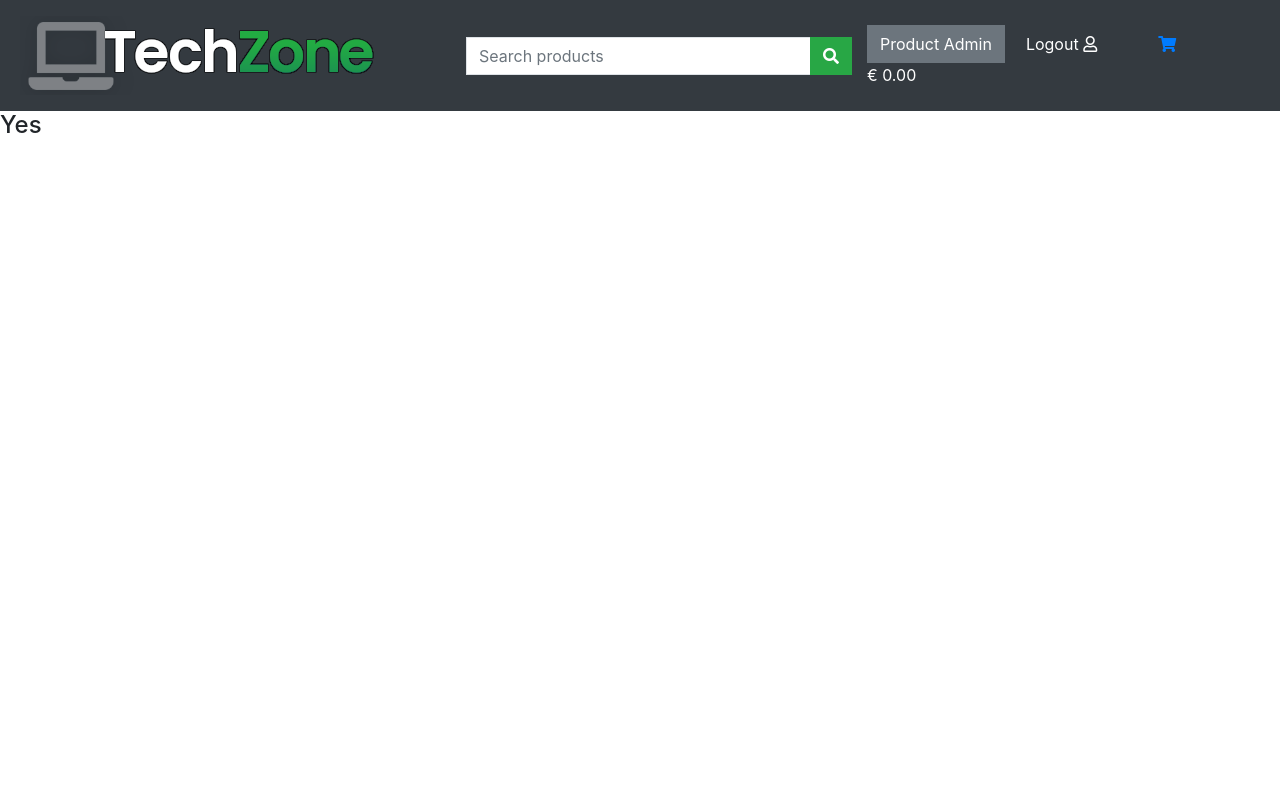
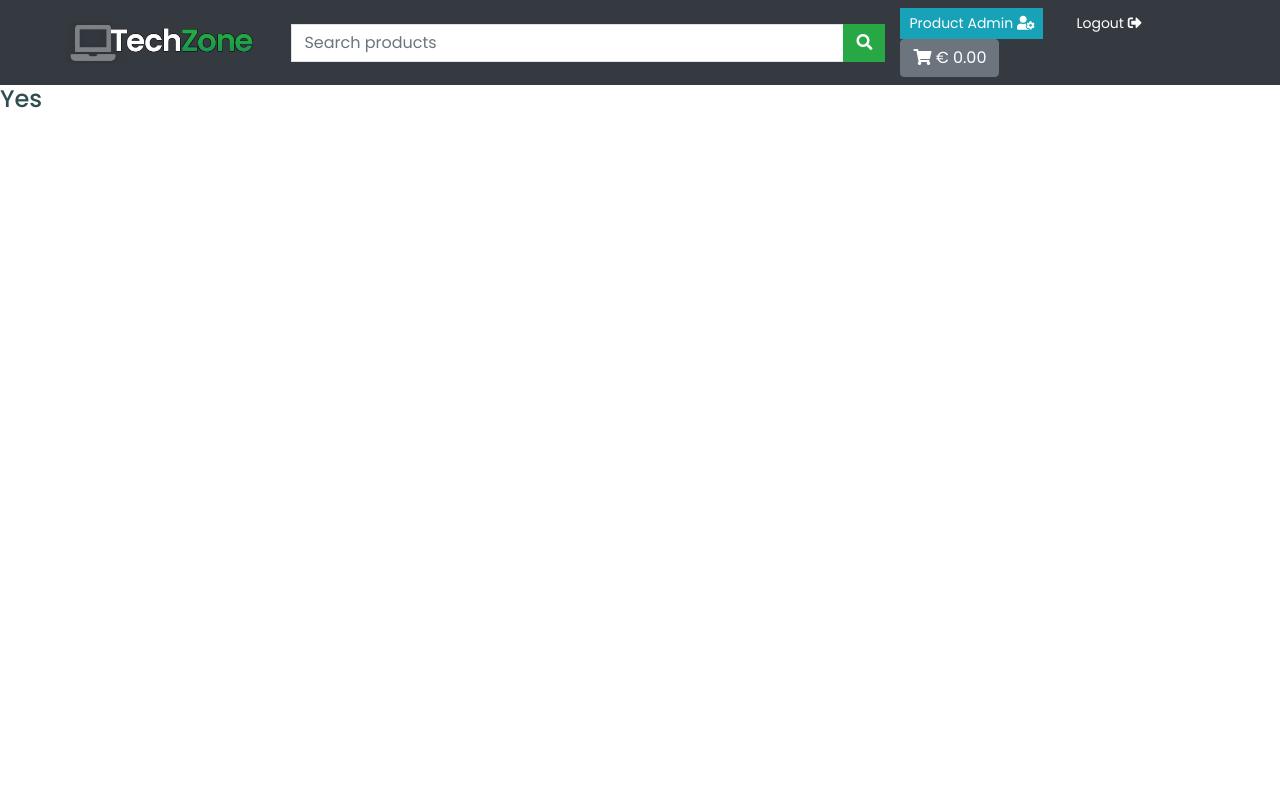
Before and after one commit to testgitpodcistudent/milestone-4-copy, a Django app: page / in a window 1280 px wide. Run offline with Django 3.2, Linux system fonts and the light colour scheme; a user stored in the database is signed in; some libraries are stand-ins or nearby versions.

Commit message:
navbar complete

```diff
--- /dev/null
+++ b/static/css/base.css
@@ -0,0 +1,75 @@
+/* fonts */
+@import url('https://fonts.googleapis.com/css2?family=Poppins:ital,wght@0,100;0,200;0,300;0,400;0,500;0,600;0,700;0,800;0,900;1,100;1,200;1,300;1,400;1,500;1,600;1,700;1,800;1,900&display=swap');
+
+html {
+    height: 100%;
+}
+
+body {
+    background-size: cover;
+    height: calc(100vh - 164px);
+    color: darkslategray;
+    font-family: 'Poppins', sans-serif !important;
+}
+
+.nav-logo {
+    height:45px;
+}
+
+#navbar-open-icon, #navbar-close-icon {
+    height:30px;
+    width: 30px;
+    font-size: 2rem;
+}
+
+.navbar-toggler {
+    border: 0px;
+}
+
+.navbar-toggler:focus {
+    outline: none !important;
+}
+
+
+.hidden {
+    display:none !important;
+}
+
+/* animations */
+/* Sink - from https://github.com/IanLunn/Hover/blob/master/css/hover.css */
+.hvr-sink {
+    display: inline-block;
+    vertical-align: middle;
+    -webkit-transform: perspective(1px) translateZ(0);
+    transform: perspective(1px) translateZ(0);
+    box-shadow: 0 0 1px rgba(0, 0, 0, 0);
+    -webkit-transition-duration: 0.3s;
+    transition-duration: 0.3s;
+    -webkit-transition-property: transform;
+    transition-property: transform;
+    -webkit-transition-timing-function: ease-out;
+    transition-timing-function: ease-out;
+  }
+  .hvr-sink:hover, .hvr-sink:focus, .hvr-sink:active {
+    -webkit-transform: translateY(8px);
+    transform: translateY(8px);
+  }
+
+ /* Float - from https://github.com/IanLunn/Hover/blob/master/css/hover.css */
+.hvr-float {
+    display: inline-block;
+    vertical-align: middle;
+    -webkit-transform: perspective(1px) translateZ(0);
+    transform: perspective(1px) translateZ(0);
+    box-shadow: 0 0 1px rgba(0, 0, 0, 0);
+    -webkit-transition-duration: 0.3s;
+    transition-duration: 0.3s;
+    -webkit-transition-property: transform;
+    transition-property: transform;
+    -webkit-transition-timing-function: ease-out;
+    transition-timing-function: ease-out;
+  }
+  .hvr-float:hover, .hvr-float:focus, .hvr-float:active {
+    -webkit-transform: translateY(-8px);
+    transform: translateY(-8px);
+  }
--- /dev/null
+++ b/static/js/main.js
@@ -0,0 +1,19 @@
+/* Variables */
+var updateBtns = document.getElementsByClassName('update-cart')
+
+/* Toggle navbar-toggler icon between "bars" and "X" icons
+    according to whether the mobile navbar is open */
+$(function () {
+    $('#navbarSupportedContent')
+        /* When mobile navbar is open, hide the "bars" icon and display the "X" icon */
+        .on('shown.bs.collapse', function () {
+            $('#navbar-open-icon').addClass('hidden');
+            $('#navbar-close-icon').removeClass('hidden');
+        })
+        /* When mobile navbar is closed, hide the "X" icon and display the "bars" icon */
+        .on('hidden.bs.collapse', function () {
+            $('#navbar-open-icon').removeClass('hidden');
+            $('#navbar-close-icon').addClass('hidden');
+        });
+
+});
--- a/techzone/urls.py
+++ b/techzone/urls.py
@@ -1,5 +1,7 @@
 from django.contrib import admin
 from django.urls import path, include
+from django.conf import settings
+from django.conf.urls.static import static
 
 urlpatterns = [
     path('', include('home.urls')),
--- a/templates/base.html
+++ b/templates/base.html
@@ -24,6 +24,9 @@
     <link rel="stylesheet" href="https://cdnjs.cloudflare.com/ajax/libs/font-awesome/5.13.1/css/all.min.css"
         integrity="sha512-xA6Hp6oezhjd6LiLZynuukm80f8BoZ3OpcEYaqKoCV3HKQDrYjDE1Gu8ocxgxoXmwmSzM4iqPvCsOkQNiu41GA=="
         crossorigin="anonymous" type="text/css">
+
+    <!-- Custom CSS -->
+    <link rel="stylesheet" type="text/css" href="{% static 'css/base.css' %}">
     {% endblock %}
 
     {% block extra_css %}
@@ -40,6 +43,9 @@
     <script src="https://stackpath.bootstrapcdn.com/bootstrap/4.4.1/js/bootstrap.min.js"
         integrity="sha384-wfSDF2E50Y2D1uUdj0O3uMBJnjuUD4Ih7YwaYd1iqfktj0Uod8GCExl3Og8ifwB6" crossorigin="anonymous">
     </script>
+
+    <!-- Custom JS -->
+    <script src="{% static 'js/main.js' %}"></script>
     {% endblock %}
 
     {% block extra_js %}
@@ -61,15 +67,16 @@
     <nav class="navbar navbar-expand-lg navbar-dark bg-dark text-white">
 
         <!-- Site Logo -->
-        <a class="navbar-brand" href="{% url 'home' %}">
-            <img class="nav-logo" src="../static/images/nav-logo.png" alt="TechZone logo">
+        <a class="navbar-brand ml-5" href="{% url 'home' %}">
+            <img src="{% static 'images/nav-logo.png' %}" class="nav-logo" alt="TechZone Logo">
         </a>
 
         <!-- Search Form -->
-        <div class="col-12 col-lg-4 my-auto py-1 py-lg-0 ml-5">
+        <div class="col-6 col-lg-6 my-auto py-1 py-lg-0 ml-auto">
             <form method="GET" action="">
                 <div class="input-group w-100">
-                    <input class="form-control border border-black rounded-0" type="text" name="q" placeholder="Search products">
+                    <input class="form-control border border-black rounded-0" type="text" name="q"
+                        placeholder="Search products">
                     <div class="input-group-append">
                         <button class="form-control btn btn-success rounded-0" type="submit">
                             <span class="icon">
@@ -85,40 +92,41 @@
         <button class="navbar-toggler" id="navbar-toggler" type="button" data-toggle="collapse"
             data-target="#navbarSupportedContent" aria-controls="navbarSupportedContent" aria-expanded="false"
             aria-label="Toggle navigation">
-            <i class="fas fa-bars" id="navbar-open-icon"></i>
-            <i class="fas fa-times hidden" id="navbar-close-icon"></i>
+            <i class="fas fa-chevron-down hvr-sink" id="navbar-open-icon"></i>
+            <i class="fas fa-chevron-up hvr-float hidden" id="navbar-close-icon"></i>
         </button>
 
         <!-- Mobile Nav, collapsible using Toggler -->
         <div class="collapse navbar-collapse" id="navbarSupportedContent">
-            <ul class="navbar-nav mr-auto">
-            </ul>
-            <div class="form-inline my-2 my-lg-0">
+
+            <div class="form-inline my-2 my-lg-0 ml-auto">
 
                 {% if request.user.is_authenticated %}
-                    {% if request.user.is_superuser %}
-                        <a href=""  class="btn btn-secondary rounded-0 mr-2">Product Admin</a>
-                    {% endif %}
+                {% if request.user.is_superuser %}
+                <a href="" class="btn btn-sm btn-info rounded-0 mr-4">Product Admin <i class="fas fa-user-cog"></i></a>
+                {% endif %}
 
-                <a href="{% url 'account_logout' %}" class="btn btn-dark rounded-0 mr-5"> Logout <i class="far fa-user"></i></a>
+                <a href="{% url 'account_logout' %}" class="btn btn-sm btn-dark rounded-0 mr-5"> Logout <i
+                        class="fas fa-sign-out-alt"></i></a>
 
                 {% else %}
 
-                <a href="{% url 'account_signup' %}" class="btn btn-dark rounded-0 mr-2">Register <i class="far fa-user"></i></a>
-                <a href="{% url 'account_login' %}" class="btn btn-dark rounded-0 mr-5">Login <i class="fas fa-sign-in-alt"></i></a>
+                <a href="{% url 'account_signup' %}" class="btn btn-sm btn-dark rounded-0 mr-2">Register <i
+                        class="far fa-user"></i></a>
+                <a href="{% url 'account_login' %}" class="btn btn-sm btn-dark rounded-0 mr-5">Login <i
+                        class="fas fa-sign-in-alt"></i></a>
 
                 {% endif %}
 
-
-                    <a href="">
-                        <i class="fas fa-shopping-cart mr-5"></i>
-                    </a>
-                <a id="cart-total">
-                    {% if grand_total %}
+                <a href="" id="cart-total" class="btn btn-secondary mr-5">
+                    <i class="fas fa-shopping-cart"></i>
+                    <span>
+                        {% if grand_total %}
                         € {{ grand_total|floatformat:2 }}
-                    {% else %}
+                        {% else %}
                         € 0.00
-                    {% endif %}
+                        {% endif %}
+                    </span>
                 </a>
             </div>
         </div>
```
Also changed, not shown: techzone/settings.py (+8 -1 lines).
